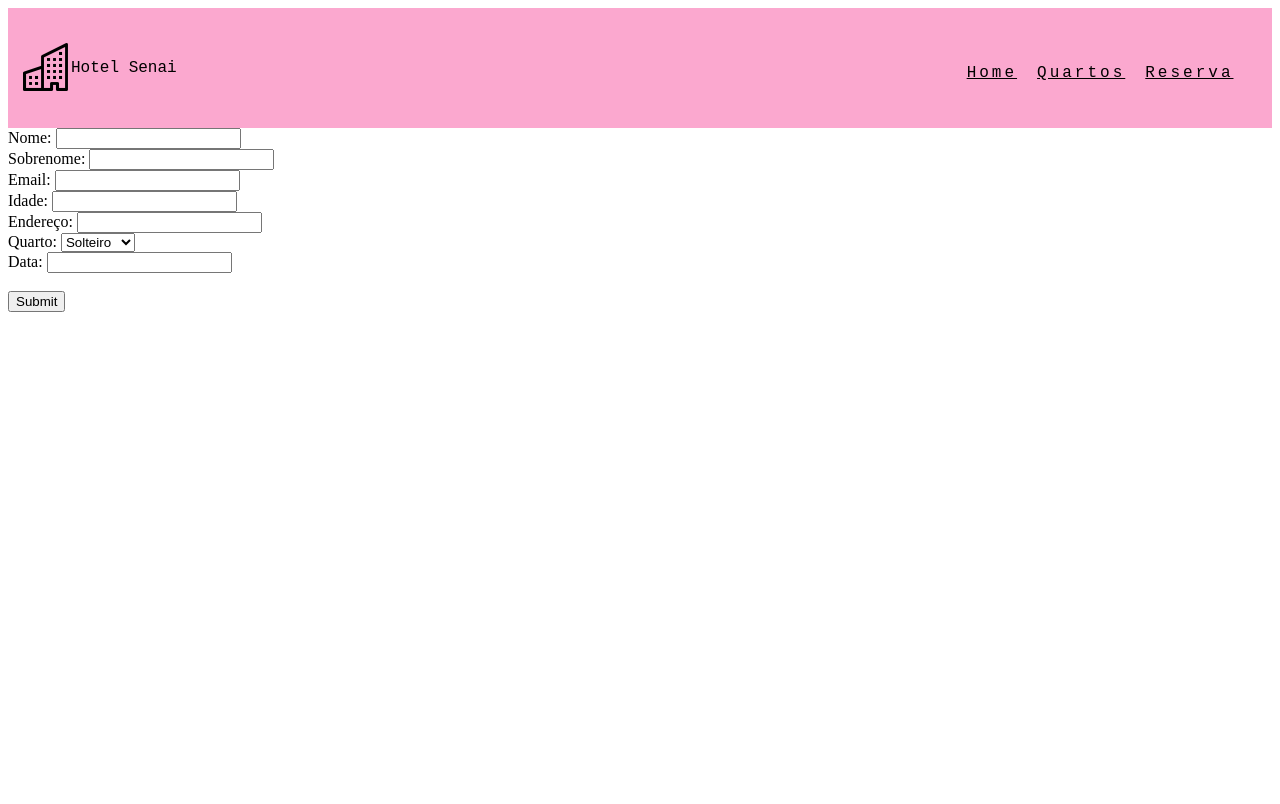
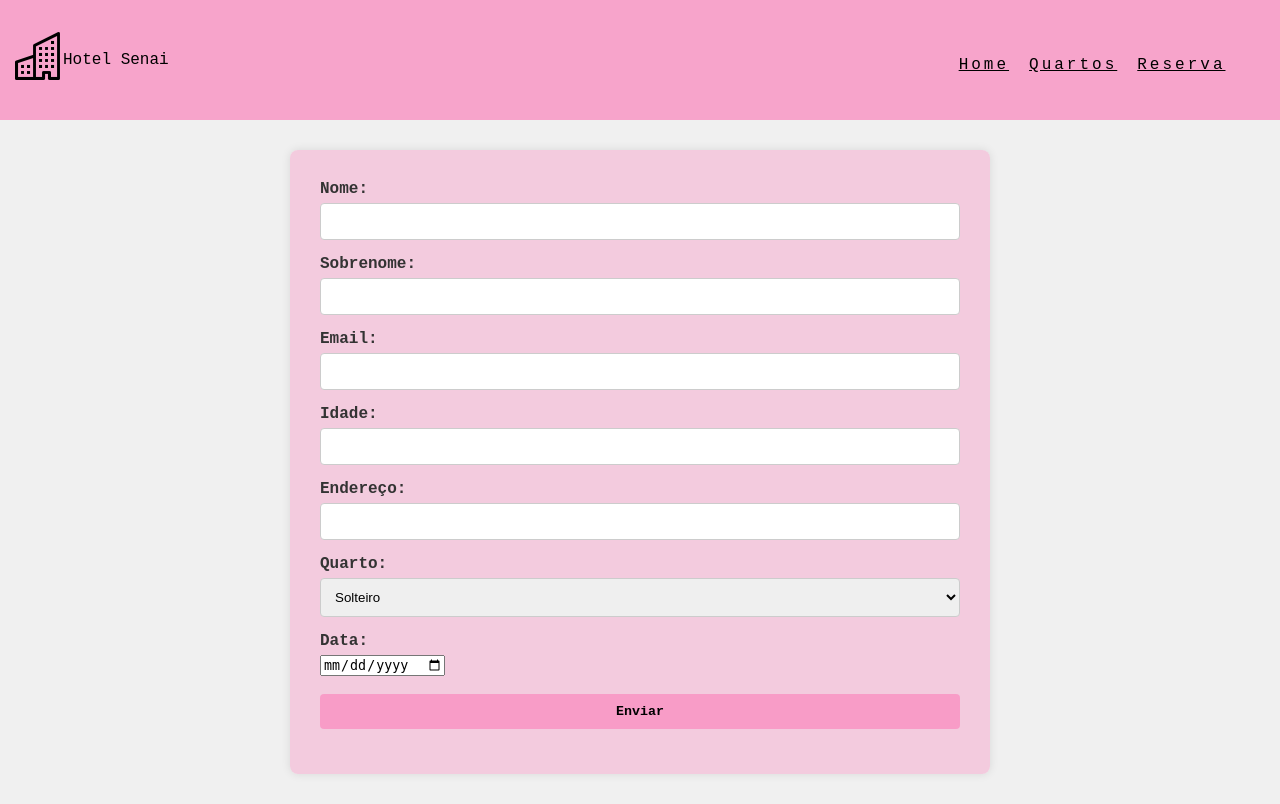
Before and after one commit to julia-015/ProjetoDjangoHotel, a Django app: page /reserva in a window 1280 px wide. Before the commit the page ends 312 px from the top, so only its background shows below. Run offline with Django 5.2, Linux system fonts and the light colour scheme.

Commit message:
Atualizações e estilizações

```diff
--- a/Aula_Teste_DJ/hotel/forms.py
+++ b/Aula_Teste_DJ/hotel/forms.py
@@ -11,4 +11,4 @@ class FormNome(forms.Form):
     QUARTOS_CHOICES = [(q.tipo, q.get_tipo_display()) for q in quarto.objects.all()]
     quarto = forms.ChoiceField(label='Quarto', choices=QUARTOS_CHOICES)
 
-    data = forms.CharField(label='Data', max_length=20)
+    data = forms.DateField(label='Data', widget=forms.DateInput(attrs={'type': 'date'}))
--- a/Aula_Teste_DJ/hotel/templates/reserva.html
+++ b/Aula_Teste_DJ/hotel/templates/reserva.html
@@ -13,5 +13,5 @@
         {% csrf_token %}
         {{ form }}
         <br>
-        <input type="submit" value="Submit">
+        <input type="submit" value="Enviar">
 {% endblock %}
--- a/Aula_Teste_DJ/hotel/views.py
+++ b/Aula_Teste_DJ/hotel/views.py
@@ -37,7 +37,7 @@ def nome(request):
             user = usuario(nome=var_nome, sobrenome=var_sobrenome, email=var_email, idade=var_idade, endereco=var_endereco, quarto=var_quarto, data=var_data)
             user.save()
 
-            return HttpResponse("<h1>Thanks</h1>")
+            return HttpResponse("<h1>Reserva Realizada com Sucesso!</h1><br><h1>Obrigado Pela Preferência!</h1>")
     else:
         form = FormNome()
 
--- a/Aula_Teste_DJ/static/css/quartosStyle.css
+++ b/Aula_Teste_DJ/static/css/quartosStyle.css
@@ -1,7 +1,19 @@
+.imagem-quarto{
+    width: 200px;
+    height: 160px;
+    border-radius: 8px;
+}
 
 .styleQuartos{
     font-family: 'Courier New', Courier, monospace;
     padding: 20px;
+    background-color: #f5c2dac6;
+    width: 800px;
+    margin-left: 200px;
+    margin-top: 30px;
+    margin: 3;
+    border-radius: 8px;
+    box-shadow: 0 0 20px rgba(0, 0, 0, 0.1);
 }
 
 .styleQuartos a{
--- /dev/null
+++ b/Aula_Teste_DJ/static/css/reservaStyle.css
@@ -0,0 +1,54 @@
+body {
+    font-family: 'Courier New', Courier, monospace;
+    background-color: #f0f0f0;
+    margin: 0;
+    padding: 0;
+}
+
+form {
+    width: 50%;
+    font-weight: bold;
+    margin: 0 auto;
+    margin-top: 30px;
+    margin-bottom: 30px;
+    background-color: #f5c2dac6;
+    padding: 30px;
+    border-radius: 8px;
+    box-shadow: 0 0 10px rgba(0, 0, 0, 0.1);
+}
+
+form input[type="text"],
+form select,
+form input[type="submit"] {
+    width: 100%;
+    padding: 10px;
+    margin-bottom: 15px;
+    border: 1px solid #ccc;
+    border-radius: 4px;
+    box-sizing: border-box;
+}
+
+form input[type="submit"] {
+    font-family: 'Courier New', Courier, monospace;
+    font-weight: bold;
+    background-color: #fa8fc1c6;
+    color: rgb(0, 0, 0);
+    border: none;
+    cursor: pointer;
+}
+
+form input[type="submit"]:hover {
+    background-color: #f667aac6;
+}
+
+
+form h1 {
+    text-align: center;
+    color: #333;
+}
+
+form label {
+    display: block;
+    margin-bottom: 5px;
+    color: #333;
+}
--- a/Aula_Teste_DJ/templates/index.html
+++ b/Aula_Teste_DJ/templates/index.html
@@ -12,6 +12,7 @@
     <link rel="stylesheet" href="../static/css/navStyle.css">
     <link rel="stylesheet" href="../static/css/homeStyle.css">
     <link rel="stylesheet" href="../static/css/quartosStyle.css">
+    <link rel="stylesheet" href="../static/css/reservaStyle.css">
     <link rel="stylesheet" href="https://cdn.jsdelivr.net/npm/bootstrap-icons@1.11.3/font/bootstrap-icons.min.css">
     {% endblock %}
 </head>
--- a/Aula_Teste_DJ/templates/nav.html
+++ b/Aula_Teste_DJ/templates/nav.html
@@ -4,7 +4,7 @@
             <div class="navbar-nav">
                 <div class="logo2">
                     <i class="bi bi-buildings"></i>
-                    <p>Hotel Senai</p>
+                    <p>  Hotel Senai</p>
                 </div>
                 <div class="navLinks">
                     <a href="{% url 'home' %}">Home</a>
```
Also changed, not shown: Aula_Teste_DJ/hotel/templates/quartos.html (+12 -6 lines), Aula_Teste_DJ/db.sqlite3.
